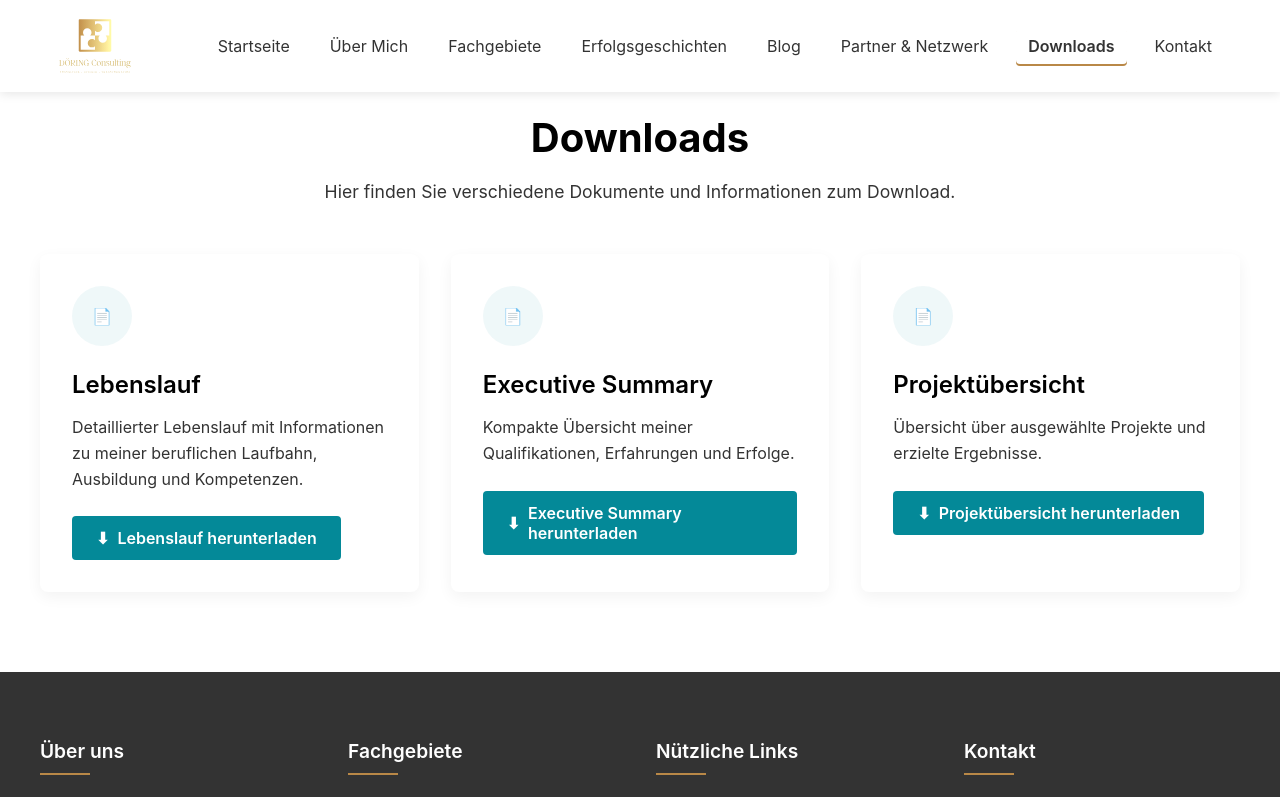
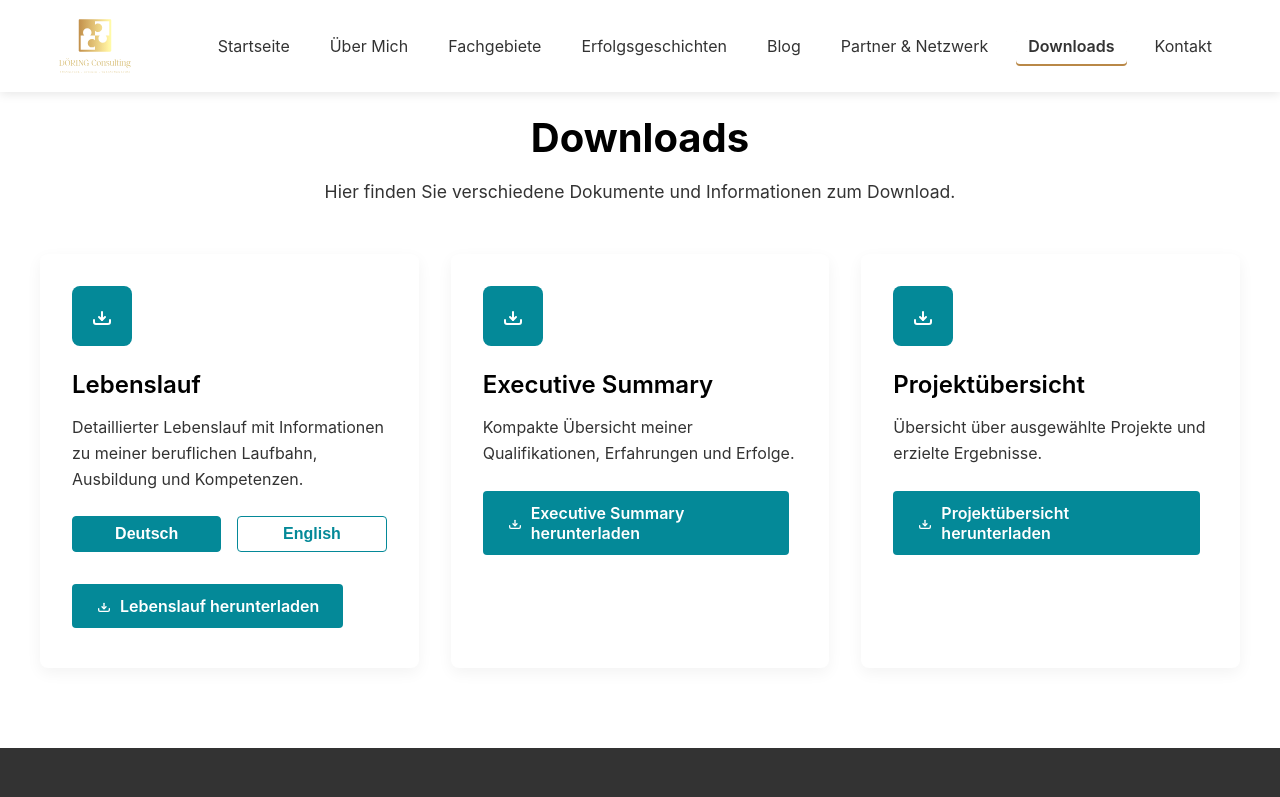
Before and after one commit to DoeringConsulting/doering-consulting.eu, a React (Vite) app: page /#/downloads in a window 1280 px wide. Shown: the top 797 px of the page. Built offline with nearby package versions, Linux system fonts and the light colour scheme.

Commit message:
geplanter Fix zur Sprachauswahl des CV in EN oder DE

```diff
--- a/src/pages/DownloadsPage.tsx
+++ b/src/pages/DownloadsPage.tsx
@@ -1,5 +1,4 @@
-
-import React from 'react';
+import React, { useState } from 'react';
 import styled from 'styled-components';
 import { useTranslation } from 'react-i18next';
 
@@ -55,13 +54,13 @@
 const DownloadIcon = styled.div`
   width: 60px;
   height: 60px;
-  background-color: ${props => props.theme.colors.primary}10;
-  border-radius: 50%;
+  background-color: ${props => props.theme.colors.primary};
+  border-radius: 8px;
   display: flex;
   align-items: center;
   justify-content: center;
   margin-bottom: 1.5rem;
-  color: ${props => props.theme.colors.primary};
+  color: ${props => props.theme.colors.white};
 `;
 
 const DownloadTitle = styled.h3`
@@ -87,6 +86,8 @@
   text-decoration: none;
   font-weight: 600;
   transition: background-color 0.3s ease;
+  margin-right: 0.5rem;
+  margin-bottom: 0.5rem;
 
   &:hover {
     background-color: ${props => props.theme.colors.primary}dd;
@@ -99,13 +100,31 @@
   justify-content: center;
 `;
 
+const LanguageSelector = styled.div`
+  margin-bottom: 1rem;
+  display: flex;
+  gap: 1rem;
+`;
+
+const LanguageButton = styled.button<{ isActive: boolean }>`
+  padding: 0.5rem 1rem;
+  border-radius: 4px;
+  border: 1px solid ${props => props.theme.colors.primary};
+  background-color: ${props => props.isActive ? props.theme.colors.primary : 'transparent'};
+  color: ${props => props.isActive ? props.theme.colors.white : props.theme.colors.primary};
+  cursor: pointer;
+  transition: all 0.3s ease;
+  font-weight: 600;
+
+  &:hover {
+    background-color: ${props => props.isActive ? props.theme.colors.primary : props.theme.colors.primary}20;
+  }
+`;
+
 const DownloadsPage: React.FC = () => {
   const { t, i18n } = useTranslation();
-  const currentLanguage = i18n.language;
+  const [selectedCVLanguage, setSelectedCVLanguage] = useState<'de' | 'en'>(i18n.language === 'en' ? 'en' : 'de');
 
-  const cvFile = currentLanguage === 'en'
-    ? './downloads/cv_alexander_doering_en.pdf'
-    : './downloads/cv_alexander_doering_de.pdf';
   const executiveSummaryFile = './downloads/executive_summary_alexander_doering.pdf';
   const projectOverviewFile = './downloads/projects.pdf';
 
@@ -118,31 +137,87 @@
         </DownloadsHeader>
         <DownloadsGrid>
           <DownloadCard>
-            <DownloadIcon>📄</DownloadIcon>
+            <DownloadIcon>
+              <svg width="24" height="24" viewBox="0 0 24 24" fill="none" xmlns="http://www.w3.org/2000/svg">
+                <path d="M12 16L12 8" stroke="white" strokeWidth="2" strokeLinecap="round" strokeLinejoin="round"/>
+                <path d="M9 13L12 16L15 13" stroke="white" strokeWidth="2" strokeLinecap="round" strokeLinejoin="round"/>
+                <path d="M20 16V18C20 19.1046 19.1046 20 18 20H6C4.89543 20 4 19.1046 4 18V16" stroke="white" strokeWidth="2" strokeLinecap="round" strokeLinejoin="round"/>
+              </svg>
+            </DownloadIcon>
             <DownloadTitle>{t('downloads.cv.title')}</DownloadTitle>
             <DownloadDescription>{t('downloads.cv.description')}</DownloadDescription>
-            <DownloadButton href={cvFile} target="_blank" rel="noopener noreferrer">
-              <DownloadButtonIcon>⬇</DownloadButtonIcon>
+
+            <LanguageSelector>
+              <LanguageButton
+                isActive={selectedCVLanguage === 'de'}
+                onClick={() => setSelectedCVLanguage('de')}
+              >
+                Deutsch
+              </LanguageButton>
+              <LanguageButton
+                isActive={selectedCVLanguage === 'en'}
+                onClick={() => setSelectedCVLanguage('en')}
+              >
+                English
+              </LanguageButton>
+            </LanguageSelector>
+
+            <DownloadButton
+              href={`./downloads/cv_alexander_doering_${selectedCVLanguage}.pdf`}
+              target="_blank"
+              rel="noopener noreferrer"
+            >
+              <DownloadButtonIcon>
+                <svg width="16" height="16" viewBox="0 0 24 24" fill="none" xmlns="http://www.w3.org/2000/svg">
+                  <path d="M12 16L12 8" stroke="white" strokeWidth="2" strokeLinecap="round" strokeLinejoin="round"/>
+                  <path d="M9 13L12 16L15 13" stroke="white" strokeWidth="2" strokeLinecap="round" strokeLinejoin="round"/>
+                  <path d="M20 16V18C20 19.1046 19.1046 20 18 20H6C4.89543 20 4 19.1046 4 18V16" stroke="white" strokeWidth="2" strokeLinecap="round" strokeLinejoin="round"/>
+                </svg>
+              </DownloadButtonIcon>
               {t('downloads.cv.button')}
             </DownloadButton>
           </DownloadCard>
 
           <DownloadCard>
-            <DownloadIcon>📄</DownloadIcon>
+            <DownloadIcon>
+              <svg width="24" height="24" viewBox="0 0 24 24" fill="none" xmlns="http://www.w3.org/2000/svg">
+                <path d="M12 16L12 8" stroke="white" strokeWidth="2" strokeLinecap="round" strokeLinejoin="round"/>
+                <path d="M9 13L12 16L15 13" stroke="white" strokeWidth="2" strokeLinecap="round" strokeLinejoin="round"/>
+                <path d="M20 16V18C20 19.1046 19.1046 20 18 20H6C4.89543 20 4 19.1046 4 18V16" stroke="white" strokeWidth="2" strokeLinecap="round" strokeLinejoin="round"/>
+              </svg>
+            </DownloadIcon>
             <DownloadTitle>{t('downloads.executiveSummary.title')}</DownloadTitle>
             <DownloadDescription>{t('downloads.executiveSummary.description')}</DownloadDescription>
             <DownloadButton href={executiveSummaryFile} target="_blank" rel="noopener noreferrer">
-              <DownloadButtonIcon>⬇</DownloadButtonIcon>
+              <DownloadButtonIcon>
+                <svg width="16" height="16" viewBox="0 0 24 24" fill="none" xmlns="http://www.w3.org/2000/svg">
+                  <path d="M12 16L12 8" stroke="white" strokeWidth="2" strokeLinecap="round" strokeLinejoin="round"/>
+                  <path d="M9 13L12 16L15 13" stroke="white" strokeWidth="2" strokeLinecap="round" strokeLinejoin="round"/>
+                  <path d="M20 16V18C20 19.1046 19.1046 20 18 20H6C4.89543 20 4 19.1046 4 18V16" stroke="white" strokeWidth="2" strokeLinecap="round" strokeLinejoin="round"/>
+                </svg>
+              </DownloadButtonIcon>
               {t('downloads.executiveSummary.button')}
             </DownloadButton>
           </DownloadCard>
 
           <DownloadCard>
-            <DownloadIcon>📄</DownloadIcon>
+            <DownloadIcon>
+              <svg width="24" height="24" viewBox="0 0 24 24" fill="none" xmlns="http://www.w3.org/2000/svg">
+                <path d="M12 16L12 8" stroke="white" strokeWidth="2" strokeLinecap="round" strokeLinejoin="round"/>
+                <path d="M9 13L12 16L15 13" stroke="white" strokeWidth="2" strokeLinecap="round" strokeLinejoin="round"/>
+                <path d="M20 16V18C20 19.1046 19.1046 20 18 20H6C4.89543 20 4 19.1046 4 18V16" stroke="white" strokeWidth="2" strokeLinecap="round" strokeLinejoin="round"/>
+              </svg>
+            </DownloadIcon>
             <DownloadTitle>{t('downloads.projectOverview.title')}</DownloadTitle>
             <DownloadDescription>{t('downloads.projectOverview.description')}</DownloadDescription>
             <DownloadButton href={projectOverviewFile} target="_blank" rel="noopener noreferrer">
-              <DownloadButtonIcon>⬇</DownloadButtonIcon>
+              <DownloadButtonIcon>
+                <svg width="16" height="16" viewBox="0 0 24 24" fill="none" xmlns="http://www.w3.org/2000/svg">
+                  <path d="M12 16L12 8" stroke="white" strokeWidth="2" strokeLinecap="round" strokeLinejoin="round"/>
+                  <path d="M9 13L12 16L15 13" stroke="white" strokeWidth="2" strokeLinecap="round" strokeLinejoin="round"/>
+                  <path d="M20 16V18C20 19.1046 19.1046 20 18 20H6C4.89543 20 4 19.1046 4 18V16" stroke="white" strokeWidth="2" strokeLinecap="round" strokeLinejoin="round"/>
+                </svg>
+              </DownloadButtonIcon>
               {t('downloads.projectOverview.button')}
             </DownloadButton>
           </DownloadCard>
```
Also changed, not shown: 3 other files (tests, documents, lock files or other folders).
